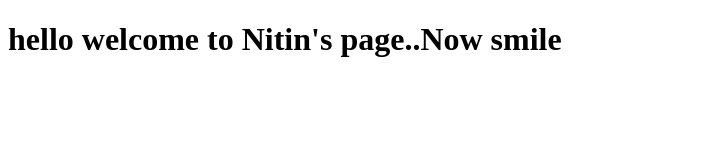
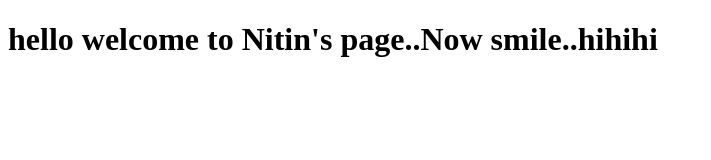
Before and after one commit to Nitinkhandelwal196/my-html-app, a plain HTML site: page index.html in a window 1280 px wide. Shown: the whole page, without its empty margins (0-711 px from the left). Drawn offline with Linux system fonts and the light colour scheme.

Commit message:
Update index.html

```diff
--- a/index.html
+++ b/index.html
@@ -5,6 +5,6 @@
     <title>Nitin's Page</title>
 </head>
 <body>
-    <h1>hello welcome to Nitin's page..Now smile</h1>
+    <h1>hello welcome to Nitin's page..Now smile..hihihi</h1>
 </body>
 </html>
```
